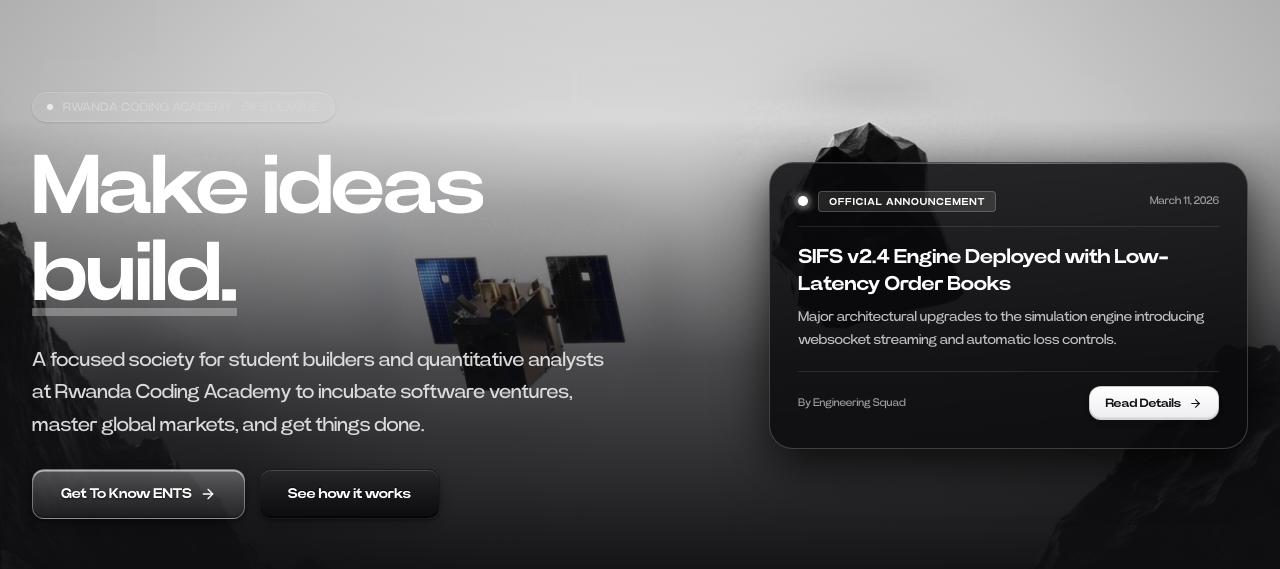
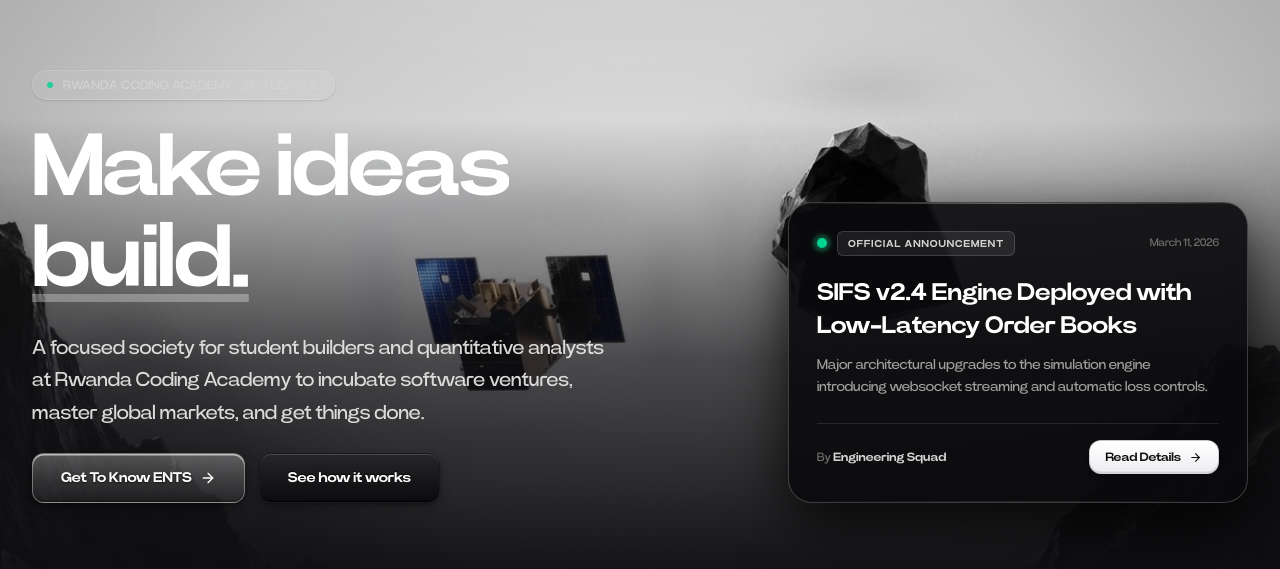
Before and after one commit to Business-Club-RCA/ents-website, a Next.js app: page / in a window 1280 px wide. Shown: the part 201-770 px from the top of the page. Built offline with nearby package versions, Linux system fonts and the light colour scheme; no server answers; the database is empty.

Commit message:
fix: green live beacon dots and bottom-aligned flex layout for hero announcement card

```diff
--- a/src/components/sections/HeroVisual.tsx
+++ b/src/components/sections/HeroVisual.tsx
@@ -20,13 +20,16 @@ export function HeroVisual({ announcement }: HeroVisualProps) {
     const interval = setInterval(() => {
       setWordIndex((prev) => (prev + 1) % ROTATING_WORDS.length);
     }, 2800);
-
     return () => clearInterval(interval);
   }, []);
 
+  const announcementSlug = announcement
+    ? slugify(announcement.title) || announcement.id
+    : null;
+
   return (
     <section className="relative w-full min-h-[92vh] sm:min-h-screen flex flex-col justify-between overflow-hidden bg-[#0e0e11] text-white select-none">
-      {/* 1. Clean Atmospheric Background Image */}
+      {/* 1. Atmospheric Background Image */}
       <div className="absolute inset-0 z-0">
         <Image
           src="/footer-twilight-bg.jpg"
@@ -37,33 +40,28 @@ export function HeroVisual({ announcement }: HeroVisualProps) {
           sizes="100vw"
           className="object-cover object-bottom"
         />
-
-        {/* Top Vignette for Nav Contrast */}
         <div className="absolute inset-x-0 top-0 h-40 bg-gradient-to-b from-[#0e0e11]/80 via-[#0e0e11]/40 to-transparent pointer-events-none" />
-
-        {/* Bottom Deep Vignette for Text & Button Legibility */}
         <div className="absolute inset-x-0 bottom-0 h-[60%] bg-gradient-to-t from-[#0e0e11] via-[#0e0e11]/70 to-transparent pointer-events-none" />
-
-        {/* Subtle overall depth vignette */}
         <div className="absolute inset-0 bg-radial from-transparent via-[#0e0e11]/10 to-[#0e0e11]/30 pointer-events-none" />
       </div>
 
       {/* Spacer for Top Floating Navigation */}
       <div className="relative z-10 pt-28 sm:pt-32" />
 
-      {/* 2. Hero Content with Staged Animations */}
-      <div className="relative z-10 w-full max-w-7xl mx-auto px-4 sm:px-6 lg:px-8 pb-12 sm:pb-16 lg:pb-20">
-        <div className={`grid grid-cols-1 ${announcement ? 'lg:grid-cols-12 gap-8 lg:gap-12 items-center' : 'max-w-2xl lg:max-w-3xl'}`}>
-          {/* Main Hero Column */}
-          <div className={`${announcement ? 'lg:col-span-7 xl:col-span-7' : ''} space-y-4 sm:space-y-5`}>
-            {/* Clean Institutional Badge */}
+      {/* 2. Hero Content */}
+      <div className="relative z-10 w-full max-w-7xl mx-auto px-4 sm:px-6 lg:px-8 pb-14 sm:pb-20 lg:pb-24">
+        <div className="flex flex-col lg:flex-row lg:items-end lg:justify-between gap-10 lg:gap-16">
+
+          {/* LEFT: Headline + Subtitle + CTAs */}
+          <div className="flex-1 max-w-2xl space-y-5">
+            {/* Institutional Kicker Badge */}
             <div className="animate-hero-badge inline-flex items-center gap-2.5 px-3.5 py-1.5 rounded-full bg-white/[0.06] backdrop-blur-md border border-white/15 text-xs font-mono text-neutral-300 shadow-sm">
-              <span className="w-1.5 h-1.5 rounded-full bg-white/80 animate-pulse" />
-              <span className="tracking-wider">RWANDA CODING ACADEMY &middot; SIFS LEAGUE</span>
+              <span className="w-1.5 h-1.5 rounded-full bg-emerald-400 animate-pulse" />
+              <span className="tracking-wider uppercase">Rwanda Coding Academy &middot; SIFS League</span>
             </div>
 
-            {/* Bold Headline with Kinetic Word Roller Animation */}
-            <h1 className="text-4xl sm:text-6xl md:text-7xl lg:text-[5.2rem] font-bold tracking-tight text-white leading-[1.04]">
+            {/* Bold Headline */}
+            <h1 className="text-5xl sm:text-6xl md:text-7xl lg:text-[5.5rem] font-bold tracking-tight text-white leading-[1.04]">
               <span className="block">
                 <span className="inline-block overflow-hidden align-bottom">
                   <span className="inline-block animate-hero-word-1">Make</span>
@@ -84,15 +82,14 @@ export function HeroVisual({ announcement }: HeroVisualProps) {
               </span>
             </h1>
 
-            {/* Subtitle with Blur-Slide Entrance */}
+            {/* Subtitle */}
             <p className="animate-hero-desc text-base sm:text-lg md:text-xl text-neutral-200/95 max-w-xl leading-relaxed font-normal">
               A focused society for student builders and quantitative analysts at Rwanda Coding
               Academy to incubate software ventures, master global markets, and get things done.
             </p>
 
-            {/* Dual Pill CTA Buttons with Floating Stagger */}
-            <div className="animate-hero-cta pt-2 flex flex-wrap items-center gap-3.5">
-              {/* Tactile Skeuomorphic Button 1: Frosted Glass Key */}
+            {/* CTA Buttons */}
+            <div className="animate-hero-cta pt-1 flex flex-wrap items-center gap-3.5">
               <Link
                 href="/about"
                 className="btn-skeuo-glass inline-flex items-center justify-center px-7 py-3.5 rounded-xl text-sm font-semibold cursor-pointer"
@@ -100,8 +97,6 @@ export function HeroVisual({ announcement }: HeroVisualProps) {
                 <span>Get To Know ENTS</span>
                 <ArrowRight size={16} className="ml-2" />
               </Link>
-
-              {/* Tactile Skeuomorphic Button 2: Obsidian Key */}
               <Link
                 href="/projects"
                 className="btn-skeuo-dark inline-flex items-center justify-center px-7 py-3.5 rounded-xl text-sm font-semibold cursor-pointer border-neutral-700/80"
@@ -111,50 +106,51 @@ export function HeroVisual({ announcement }: HeroVisualProps) {
             </div>
           </div>
 
-          {/* ONE Dedicated Announcement Card (Easily Visible, Innovative & Monochrome) */}
-          {announcement && (
-            <div className="lg:col-span-5 xl:col-span-5 mt-6 lg:mt-0 w-full animate-hero-cta">
-              <div className="relative group rounded-3xl p-6 sm:p-7 bg-[#0b0b0e]/85 backdrop-blur-2xl border border-white/20 hover:border-white/40 transition-all duration-300 shadow-[0_16px_50px_rgba(0,0,0,0.8)] overflow-hidden">
-                {/* Top Edge Specular Reflection */}
-                <div className="absolute inset-x-0 top-0 h-px bg-gradient-to-r from-transparent via-white/40 to-transparent pointer-events-none" />
+          {/* RIGHT: Single Announcement Card — easily visible, monochrome, innovative */}
+          {announcement && announcementSlug && (
+            <div className="animate-hero-cta w-full lg:w-[420px] xl:w-[460px] shrink-0">
+              <div className="relative group rounded-3xl overflow-hidden border border-white/20 hover:border-white/40 transition-all duration-300 shadow-[0_20px_60px_rgba(0,0,0,0.85)] bg-[#0a0a0d]/90 backdrop-blur-2xl">
+                {/* Top specular chamfer highlight */}
+                <div className="absolute inset-x-0 top-0 h-px bg-gradient-to-r from-transparent via-white/35 to-transparent pointer-events-none" />
+                {/* Bottom inner edge shadow */}
+                <div className="absolute inset-x-0 bottom-0 h-px bg-gradient-to-r from-transparent via-white/10 to-transparent pointer-events-none" />
 
-                {/* Card Header: Live Beacon + Monochrome Badge + Date */}
-                <div className="flex items-center justify-between gap-3 pb-3.5 mb-4 border-b border-white/10">
+                <div className="p-6 sm:p-7">
+                  {/* Card Header */}
+                  <div className="flex items-center justify-between gap-3 mb-5">
                     <div className="flex items-center gap-2.5">
+                      {/* Green live beacon */}
                       <span className="flex h-2.5 w-2.5 relative shrink-0">
-                      <span className="animate-ping absolute inline-flex h-full w-full rounded-full bg-white/60 opacity-75" />
-                      <span className="relative inline-flex rounded-full h-2.5 w-2.5 bg-white shadow-[0_0_10px_rgba(255,255,255,0.8)]" />
+                        <span className="animate-ping absolute inline-flex h-full w-full rounded-full bg-emerald-400 opacity-70" />
+                        <span className="relative inline-flex rounded-full h-2.5 w-2.5 bg-emerald-400 shadow-[0_0_8px_rgba(52,211,153,0.8)]" />
                       </span>
-                    <span className="px-2.5 py-0.5 rounded text-[10px] font-bold font-mono tracking-widest uppercase bg-white/10 text-white border border-white/20">
+                      <span className="text-[10px] font-mono font-bold tracking-widest uppercase text-neutral-300 bg-white/8 border border-white/15 px-2.5 py-1 rounded-md">
                         Official Announcement
                       </span>
                     </div>
-                  <span className="text-[11px] font-mono text-neutral-400">
+                    <span className="text-[11px] font-mono text-neutral-500 shrink-0">
                       {announcement.date}
                     </span>
                   </div>
 
-                {/* Card Body: Headline & Excerpt */}
-                <Link
-                  href={`/updates/${slugify(announcement.title) || announcement.id}`}
-                  className="block group/link"
-                >
-                  <h3 className="text-lg sm:text-xl font-bold text-white group-hover/link:text-neutral-200 transition-colors leading-snug mb-2 line-clamp-2">
+                  {/* Card Body */}
+                  <Link href={`/updates/${announcementSlug}`} className="block group/inner">
+                    <h3 className="text-xl sm:text-2xl font-bold text-white leading-snug mb-3 line-clamp-2 group-hover/inner:text-neutral-200 transition-colors">
                       {announcement.title}
                     </h3>
-                  <p className="text-xs sm:text-sm text-neutral-300/90 line-clamp-3 leading-relaxed font-normal mb-5">
+                    <p className="text-sm text-neutral-400 line-clamp-3 leading-relaxed font-normal">
                       {announcement.excerpt}
                     </p>
                   </Link>
 
-                {/* Card Machined Footer: Author & Read Details Action */}
-                <div className="pt-3.5 border-t border-white/10 flex items-center justify-between text-xs font-mono">
-                  <span className="text-neutral-400 text-[11px] truncate max-w-[170px]">
-                    By {announcement.author}
+                  {/* Card Footer */}
+                  <div className="mt-6 pt-4 border-t border-white/10 flex items-center justify-between gap-4 text-xs font-mono">
+                    <span className="text-neutral-500 truncate">
+                      By <span className="text-neutral-300 font-semibold">{announcement.author}</span>
                     </span>
                     <Link
-                    href={`/updates/${slugify(announcement.title) || announcement.id}`}
-                    className="btn-skeuo-light px-4 py-2 rounded-xl text-xs font-bold text-neutral-900 inline-flex items-center gap-2 hover:bg-white transition-all shadow-[0_4px_16px_rgba(255,255,255,0.12)] shrink-0"
+                      href={`/updates/${announcementSlug}`}
+                      className="btn-skeuo-light shrink-0 px-4 py-2 rounded-xl text-xs font-bold text-neutral-900 inline-flex items-center gap-2 hover:bg-white transition-all"
                     >
                       <span>Read Details</span>
                       <ArrowRight size={13} />
@@ -162,7 +158,9 @@ export function HeroVisual({ announcement }: HeroVisualProps) {
                   </div>
                 </div>
               </div>
+            </div>
           )}
+
         </div>
       </div>
     </section>
```
Lines whose indentation alone changed are shown as unchanged.
